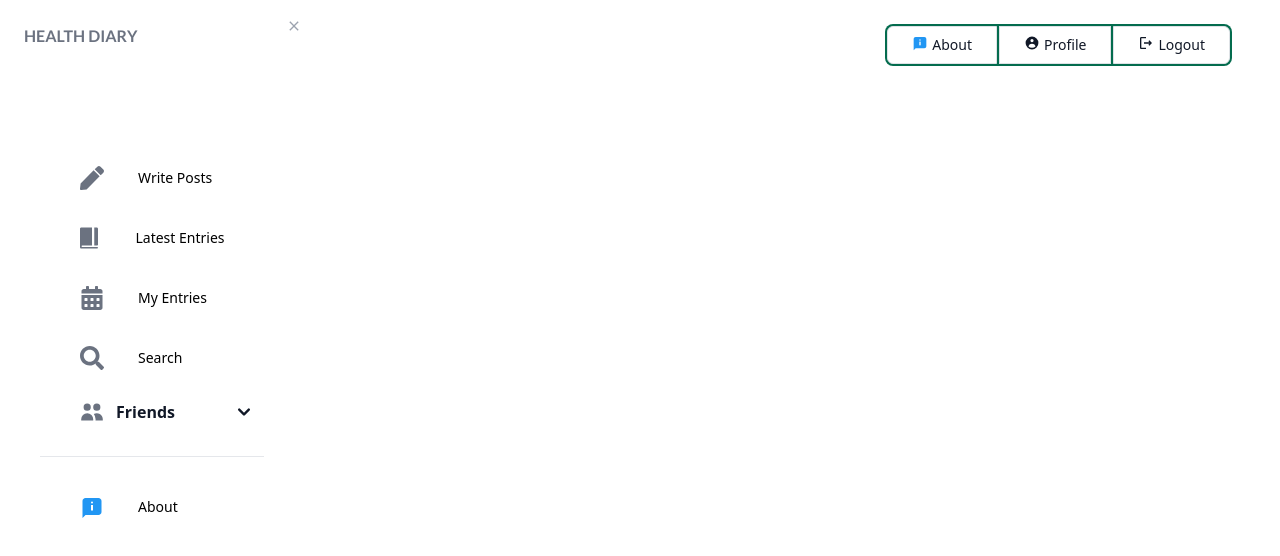
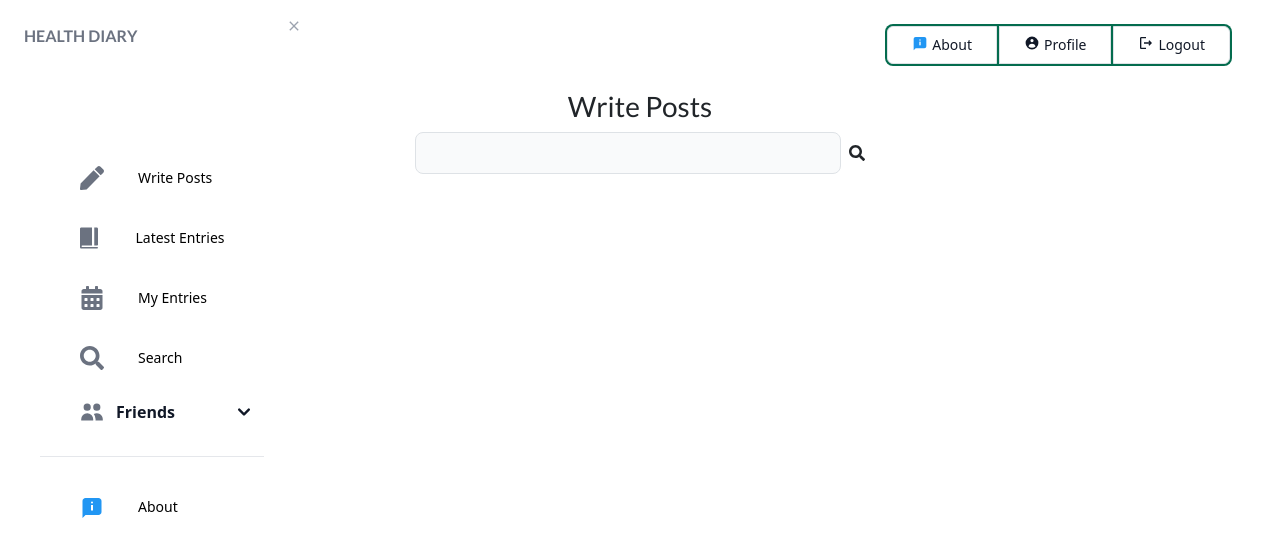
Before and after one commit to Bruce-Mahagwa/MentalHealthDiary, a React (Create React App) app in the folder frontend/: page /home in a window 1280 px wide. Shown: the top 556 px of the page. Built offline with nearby package versions, Linux system fonts and the light colour scheme.

Commit message:
Adds content headers for the main content area

```diff
--- a/frontend/package.json
+++ b/frontend/package.json
@@ -6,12 +6,14 @@
     "@emotion/react": "^11.13.3",
     "@emotion/styled": "^11.13.0",
     "@mui/material": "^6.1.0",
+    "@mui/x-date-pickers": "^7.17.0",
     "@reduxjs/toolkit": "^2.2.7",
     "@testing-library/jest-dom": "^5.17.0",
     "@testing-library/react": "^13.4.0",
     "@testing-library/user-event": "^13.5.0",
     "axios": "^1.7.7",
     "bootstrap": "^5.3.3",
+    "dayjs": "^1.11.13",
     "flowbite-react": "^0.10.1",
     "lexical": "^0.17.1",
     "react": "^18.3.1",
--- a/frontend/src/Components/Headers/ContentHeader.js
+++ b/frontend/src/Components/Headers/ContentHeader.js
@@ -1,12 +1,44 @@
 // dependencies
-import { Dropdown, Radio, Label, Datepicker } from "flowbite-react";
+import { AdapterDayjs } from '@mui/x-date-pickers/AdapterDayjs';
+import { LocalizationProvider } from '@mui/x-date-pickers/LocalizationProvider';
+import { DatePicker } from '@mui/x-date-pickers/DatePicker';
+import { Button, TextInput } from 'flowbite-react';
+import { FaSearch } from "react-icons/fa";
 const ContentHeader = () => {
     // {title, filter_ribbon, search_bar}
     return (
-        <header>
-            <h3>Write Posts</h3>
+        <header className = "my-4">
+            <h3 className = "text-center">Write Posts</h3>
             {/* navigation for my entries which included filter options */}
+            {/* <nav className = "flex gap-2 flex-wrap md:gap-4 justify-center items-center">
+                <LocalizationProvider dateAdapter={AdapterDayjs}>
+                    <DatePicker
+                        slotProps={{
+                        textField: {
+                            helperText: 'FROM',
+                        },
+                        }}
+                    />
+                </LocalizationProvider>
+                <LocalizationProvider dateAdapter={AdapterDayjs}>
+                    <DatePicker
+                        slotProps={{
+                        textField: {
+                            helperText: 'TO',
+                        },
+                        }}
+                    />
+                </LocalizationProvider>
+                <Button color = "success" className = "h-max">Filter Entries</Button>
+            </nav> */}
             {/* end of navigation for my entries */}
+
+            {/* start of navigation for search */}
+            <nav className = "flex gap-2 flex-wrap md:gap-4 justify-center items-center">
+                <TextInput type = "text" className = "w-3/4 sm:w-1/2 xl:w-1/3"/>
+                <FaSearch className = "cursor-pointer"/>
+            </nav>
+            {/* end of navigation for search */}
         </header>
     )
 }
```
Also changed, not shown: 1 other file (tests, documents, lock files or other folders).
